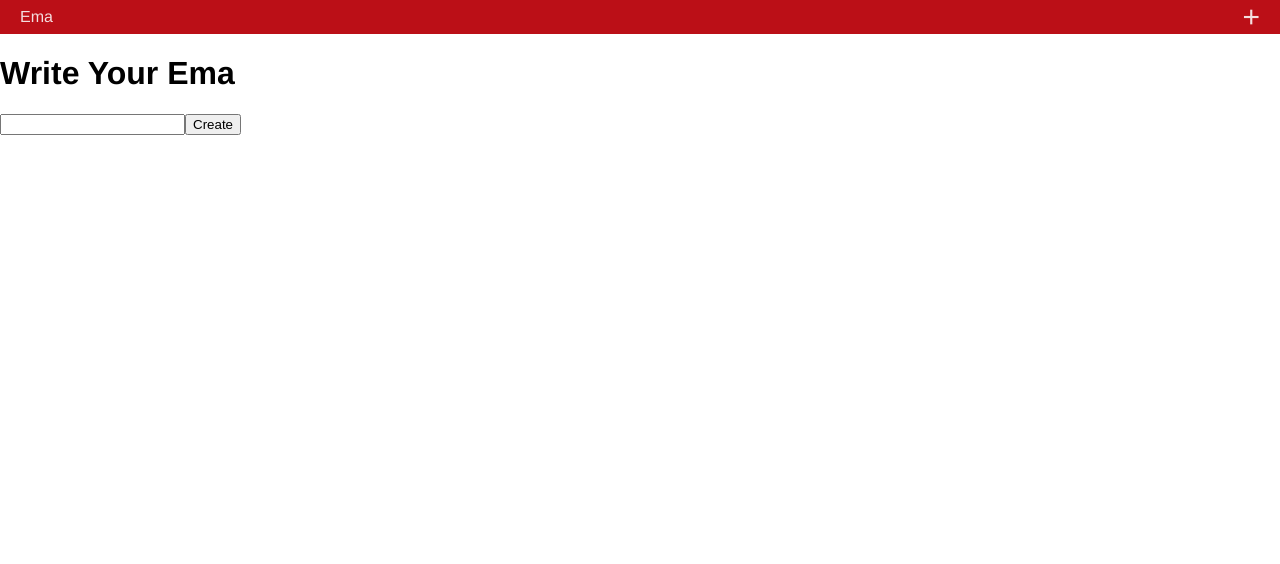
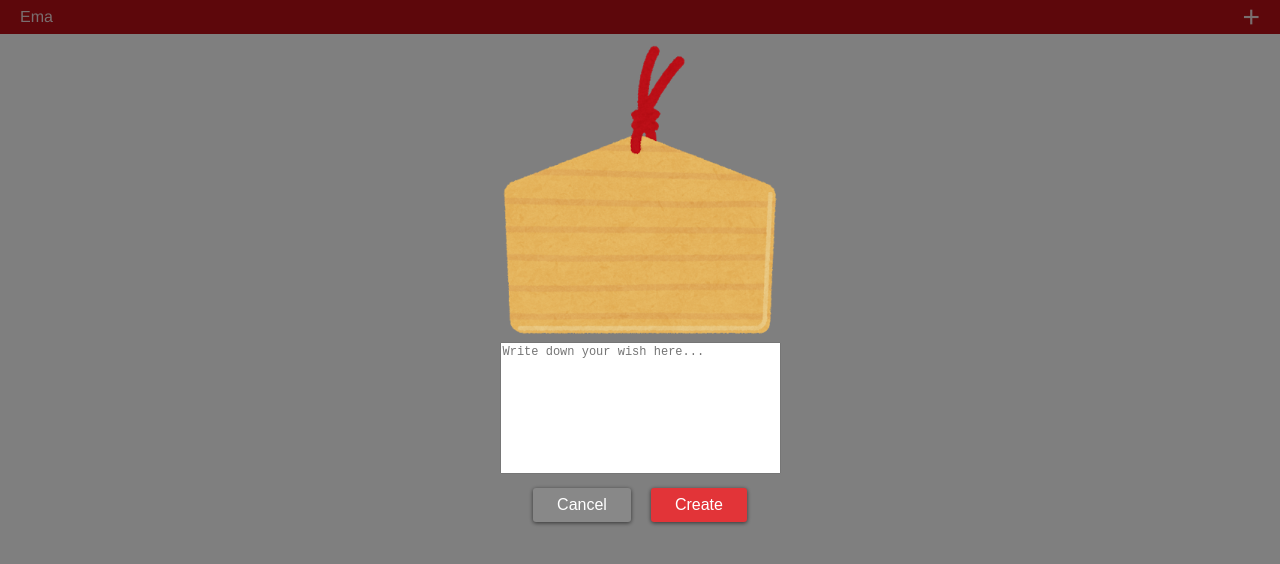
Before and after one commit to YukiThornton/ema, a Vue app in the folder ema-web/: page /new in a window 1280 px wide. Shown: the top 564 px of the page. Built offline with nearby package versions, Linux system fonts and the light colour scheme.

Commit message:
Style new ema page

```diff
--- a/ema-web/src/components/EmaList.vue
+++ b/ema-web/src/components/EmaList.vue
@@ -1,6 +1,6 @@
 <template lang="pug">
   .ema-list
-    EmaPlaque(v-for='ema in emas' :ema='ema' :key='ema.id')
+    EmaPlaque(v-for='ema in emas' :text='ema.content.text' :key='ema.id')
 </template>
 
 <script lang="ts">
@@ -30,6 +30,7 @@ export default class EmaList extends Vue {
 <style scoped lang="scss">
 .ema-list {
   display: flex;
-  flex-wrap: wrap;
+  flex-flow: row wrap;
+  justify-content: center;
 }
 </style>
--- a/ema-web/src/components/EmaPlaque.vue
+++ b/ema-web/src/components/EmaPlaque.vue
@@ -1,7 +1,7 @@
 <template lang="pug">
   .plaque
     .text-area
-      .text {{ ema.content.text }}
+      .text {{ text }}
 </template>
 
 <script lang="ts">
@@ -10,7 +10,7 @@ import Ema from '@/models/Ema';
 
 @Component
 export default class EmaPlaque extends Vue {
-  @Prop(Ema) private ema!: Ema;
+  @Prop(String) private text!: string;
 }
 </script>
 
@@ -46,6 +46,7 @@ export default class EmaPlaque extends Vue {
       font-family: 'Itim', 'komorebi-gothic-P', 'Meiryo', sans-serif;
       font-size: 13px;
       line-height: 1.2;
+      white-space: pre-line;
     }
   }
 }
--- a/ema-web/src/views/NewEma.vue
+++ b/ema-web/src/views/NewEma.vue
@@ -1,11 +1,16 @@
 <template lang="pug">
-  div
+  .edit-page-mask
     BasicModal(v-if='showModal' @close='showModal = false')
       span(slot='header') Failed to Create Your Ema
       span(slot='body') {{ modalMessage }}
-    h1 Write Your Ema
-    input(type='text' v-model='text')
-    button(@click='onCreateEma') Create
+    .edit-and-preview
+      .preview-area
+        EmaPlaque(:text='text')
+      .edit-area
+        textarea(v-model='text' rows='9' cols='36' placeholder='Write down your wish here...')
+      .button-area
+        button.btn.cancel-button(@click='backToPreviousPage') Cancel
+        button.btn.submit-button(@click='onCreateEma') Create
 </template>
 
 <script lang="ts">
@@ -14,9 +19,11 @@ import Component from 'vue-class-component';
 import { mapActions, mapState } from 'vuex';
 import { Watch } from 'vue-property-decorator';
 import BasicModal from '@/components/BasicModal.vue';
+import EmaPlaque from '@/components/EmaPlaque.vue';
+import Ema from '../../../ema-api-node/src/models/ema';
 
 @Component({
-  components: { BasicModal },
+  components: { BasicModal, EmaPlaque },
   computed: mapState(['emas', 'errorMessage']),
   methods: mapActions(['createEma', 'clearError']),
 })
@@ -51,3 +58,62 @@ export default class NewEma extends Vue {
   }
 }
 </script>
+
+<style lang="scss" scoped>
+textarea {
+  resize: none;
+}
+
+button {
+  cursor: pointer;
+}
+
+.btn {
+  margin: 10px;
+  padding: 8px 24px;
+  border-width: 0;
+  font-size: 16px;
+  border-radius: 3px;
+  box-shadow: 0 1px 4px rgba(0,0,0,0.6);
+}
+
+.edit-page-mask {
+  position: fixed;
+  z-index: 9998;
+  top: 0;
+  left: 0;
+  width: 100%;
+  height: 100%;
+  padding-top: 42px;
+  background-color: rgba(0, 0, 0, .5);
+}
+
+.submit-button {
+  background-color: #e23438;
+  color: #fff;
+}
+
+.cancel-button {
+  background-color: rgb(136, 136, 136);
+  color: #fff;
+}
+
+.edit-and-preview {
+  display: flex;
+  flex-direction: column;
+  align-items: center;
+
+  .edit-area {
+    flex: 2;
+
+    textarea {
+      font-size: 12px;
+      color: #666;
+    }
+  }
+
+  .preview-area {
+    flex: 1;
+  }
+}
+</style>
```
